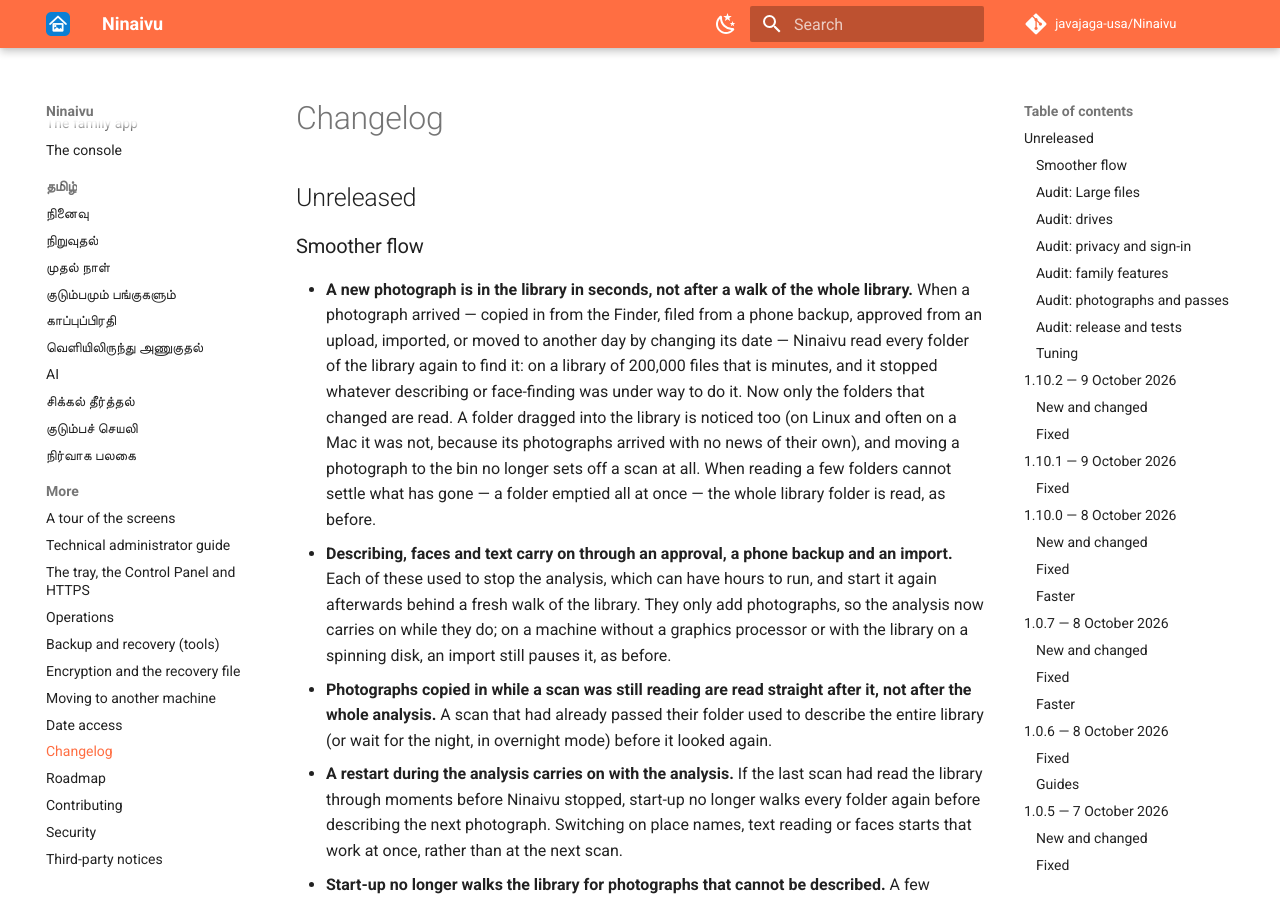
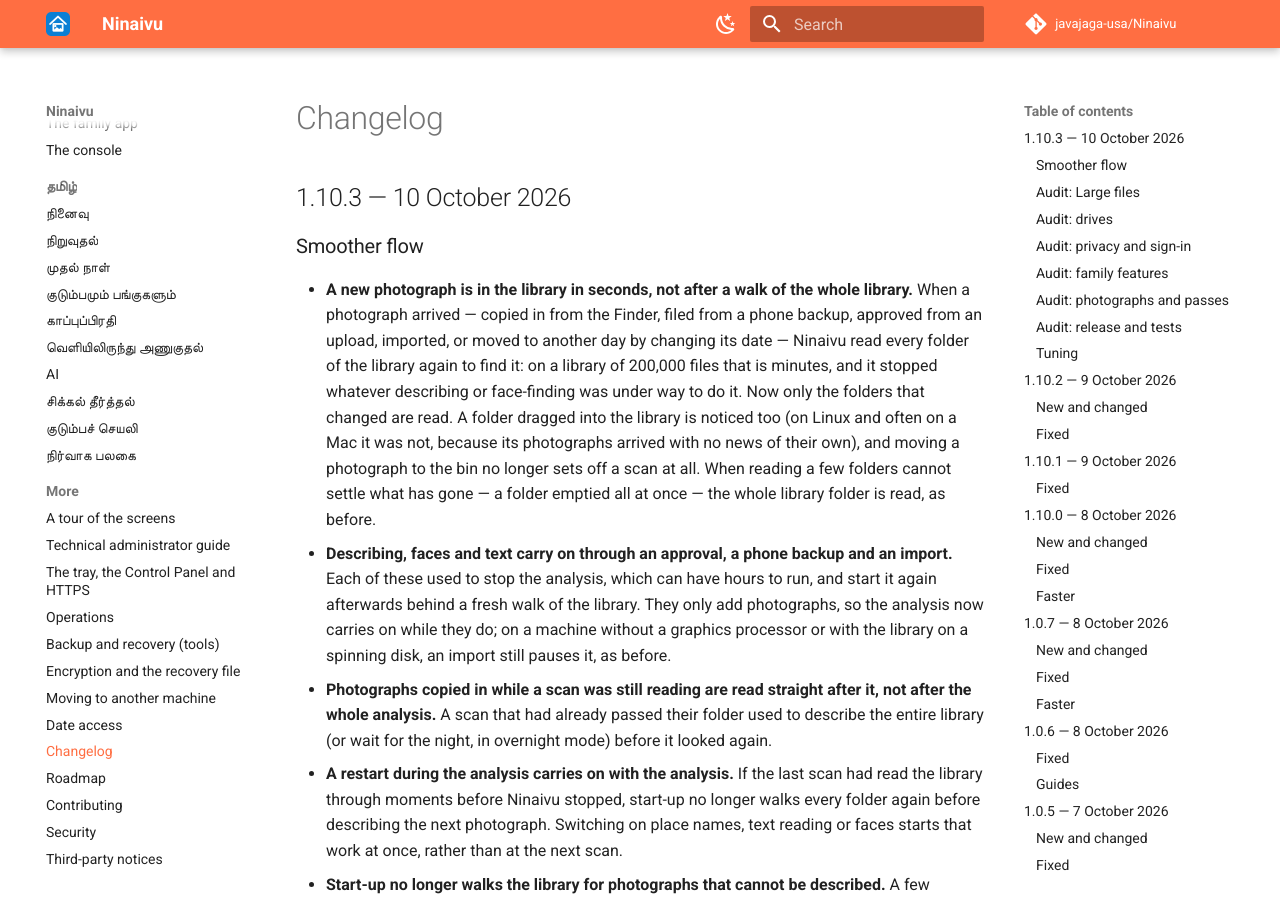
Before and after one commit to javajaga-usa/Ninaivu, an MkDocs documentation site: the page built from docs/CHANGELOG.md, in a window 1280 px wide and 900 px high. Built offline with MkDocs 1.6.1 and Material for MkDocs 9.7.7, drawn with Linux system fonts in a browser that asks for light colours; comment, search, counter and statistics services are not loaded.

Commit message:
Ninaivu 1.10.3
Unreleased (smoother flow #106, audit #105, all cores #104) becomes the
1.10.3 section; version bumped where release.yml checks it, plus the
README status and docs home page.

Co-Authored-By: Claude Opus 5.5 (1M context) <noreply@anthropic.com>
Claude-Session: https://claude.ai/code/session_01UVonf3LovihHxGAeMzkTaC

```diff
--- a/docs/CHANGELOG.md
+++ b/docs/CHANGELOG.md
@@ -1,6 +1,6 @@
 # Changelog
 
-## Unreleased
+## 1.10.3 — 10 October 2026
 
 ### Smoother flow
 
--- a/ninaivu/__init__.py
+++ b/ninaivu/__init__.py
@@ -46,7 +46,7 @@ from flask import Flask, g, jsonify, request
 from .server.config import Config
 from . import extensions
 
-__version__ = "1.10.2"
+__version__ = "1.10.3"
 APP_NAME = "Ninaivu"
 TAGLINE = "Your family's media, at home."
 #: Who holds the copyright, shown in About and the console. The licence stays
```
Also changed, not shown: README.md (+1 -1 lines), docs/index.md (+1 -1 lines), 2 other files.
